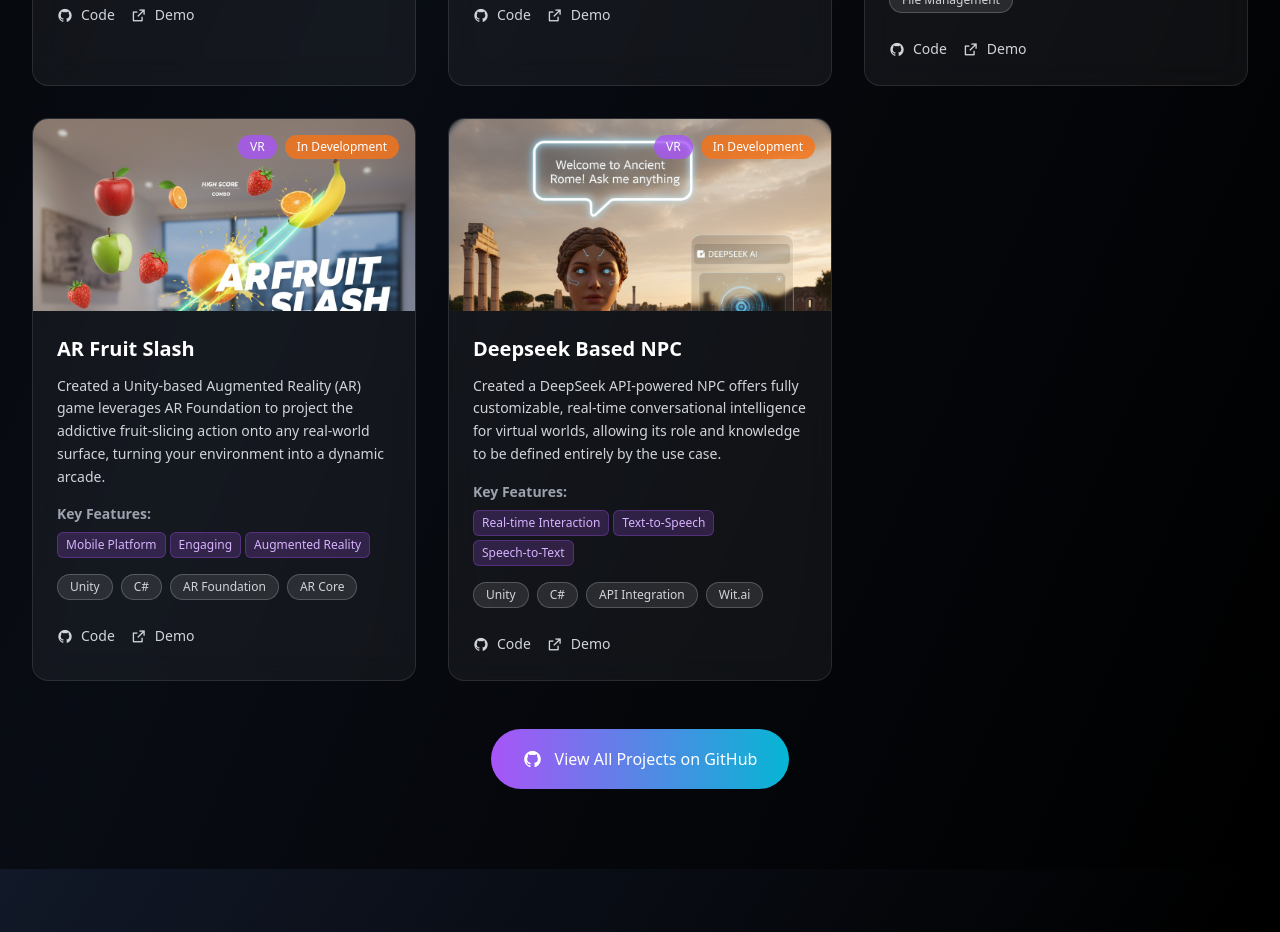
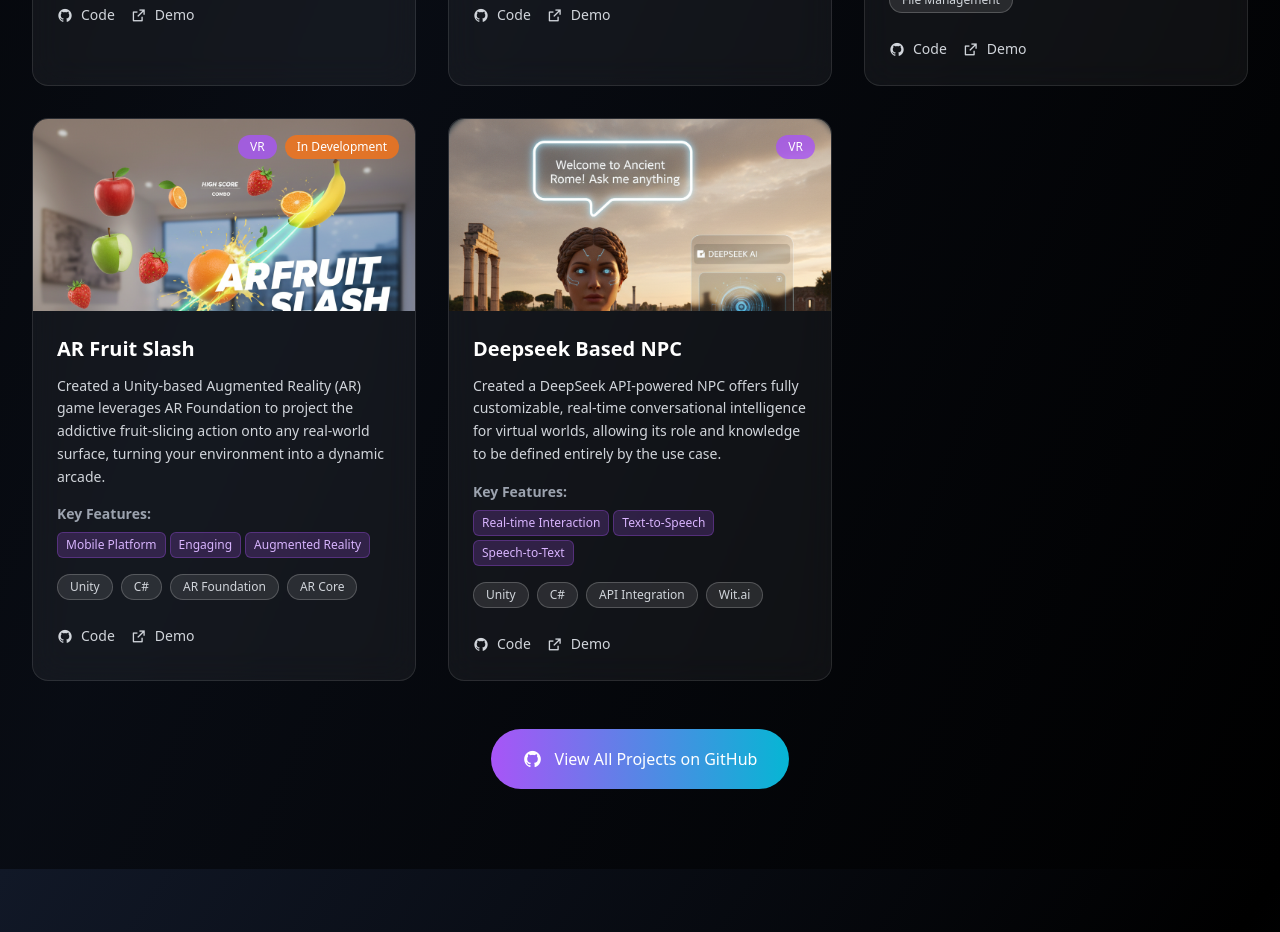
Before and after one commit to Lucky1403/Portfolio-Website, a React (Vite) app: page / in a window 1280 px wide. Shown: the part 5220-6152 px from the top of the page. Built offline with nearby package versions, Linux system fonts and the light colour scheme.

Commit message:
Updated Deepseek Based NPC Github, Demo link and Status

```diff
--- a/src/pages/home/components/ProjectsSection.tsx
+++ b/src/pages/home/components/ProjectsSection.tsx
@@ -125,9 +125,8 @@ export default function ProjectsSection() {
       image: '/assets/Deepseek NPC.png',
       tech: ['Unity', 'C#', 'API Integration','Wit.ai'],
       features: ['Real-time Interaction', 'Text-to-Speech', 'Speech-to-Text'],
-      // github: 'https://github.com/Lucky1403/AR-Fruit-Slash',
-      // demo: '#',
-      status: 'In Development'
+      github: 'https://github.com/Lucky1403/Deepseek-NPC',
+      demo: 'https://youtu.be/GL3c6sDD5Gk',
     }
   ];
 
```
